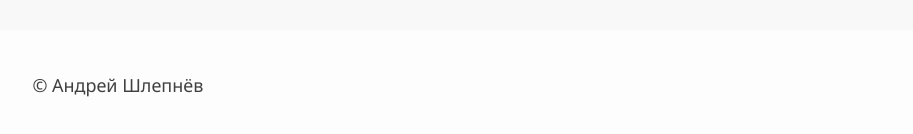
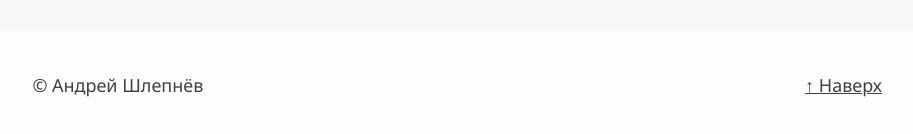
Before and after one commit to ashlepnev/ashlepnev.github.io, a React (Create React App) app: page / in a window 1280 px wide. Shown: the part 1843-1977 px from the top of the page, without its empty margins (298-1211 px from the left). Built offline with nearby package versions, Linux system fonts and the light colour scheme.

Commit message:
add scrollToTop

```diff
--- a/src/App.js
+++ b/src/App.js
@@ -18,6 +18,10 @@ function App() {
   useEffect(() => {
     window.scrollTo(0,0);
   }, [location]);
+
+  const scrollToTop = () => {
+    window.scrollTo(0,0);
+  }
 
   return (
       <div className="container">
@@ -56,7 +60,7 @@ function App() {
             <div className="footer-block">
               &copy; Андрей Шлепнёв
             </div>
-            <div className="footer-block text-right"></div>
+            <div className="footer-block text-right"><a href='#' onClick={() => scrollToTop()}>&uarr; Наверх</a></div>
           </footer>
           </main>
 
```
